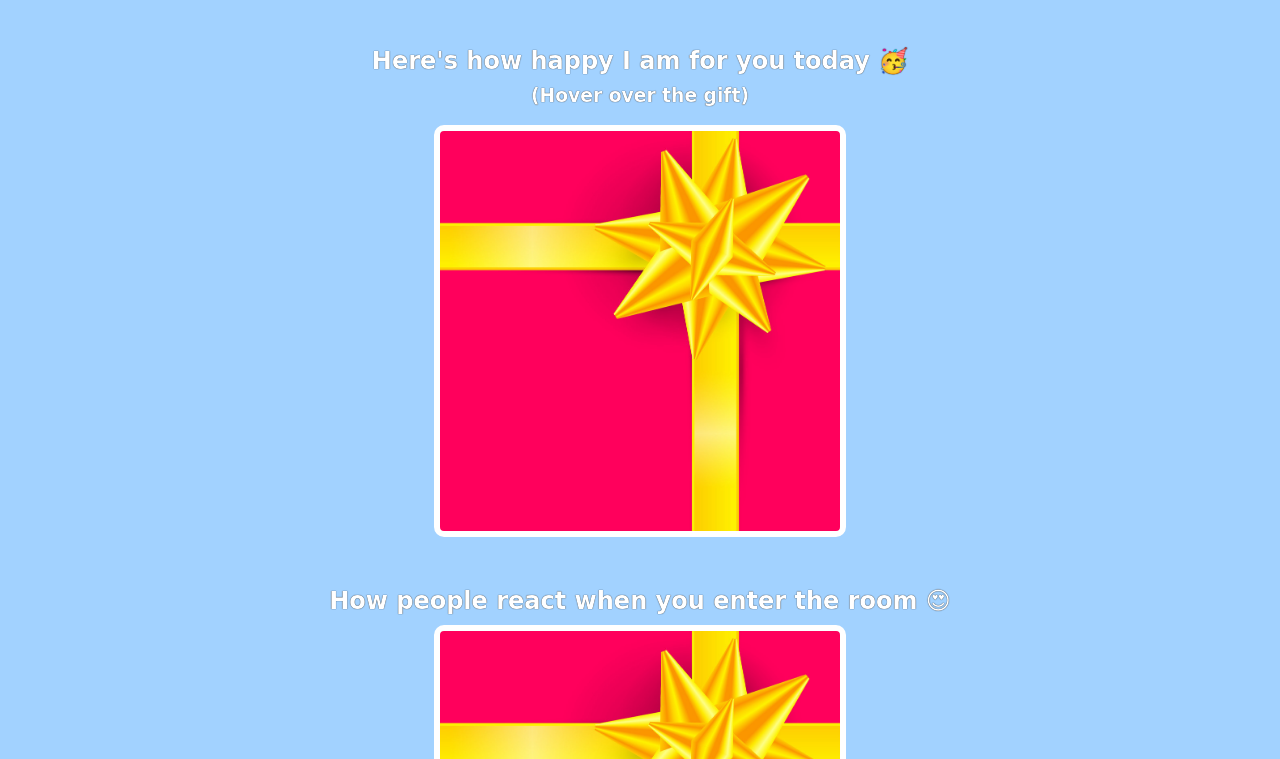
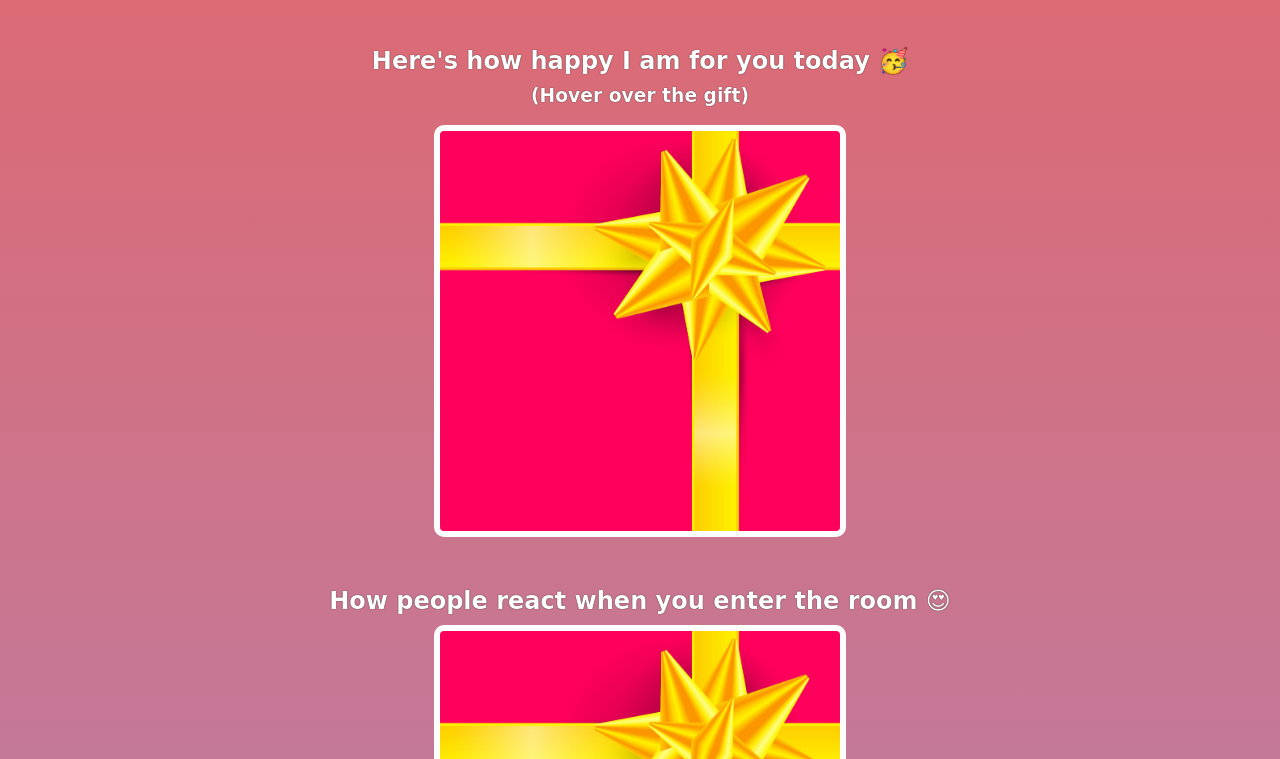
Before and after one commit to lessandsass/birthday-website, a plain HTML site: page index.html in a window 1280 px wide. Shown: the part 346-1105 px from the top of the page. Drawn offline with Linux system fonts and the light colour scheme; a web font is replaced by a local one.

Commit message:
adding linear gradient effect to the body

```diff
--- a/styles.css
+++ b/styles.css
@@ -3,6 +3,7 @@ body {
     font-family: 'Happy Monkey', cursive;
     background: #a2d2ff;
     color: #ffffff;
+    background: linear-gradient(#e66465, #9198e5);
 }
 
 h1, h2, h3, h4, p {
@@ -72,17 +73,6 @@ the happy.gif when you hover over it!
     background-image: url("images/hot.gif");
 }
 
-/*
-Challenge:
-Create the "genius" and "badass" GIFt sections.
-
-Texts:
-If I had to describe you with ONE word 👇
-
-The only person as badass as you 💪
-
-*/
-
 #gift-img-genius:hover {
     background-image: url("images/genius.gif");
 }
```
